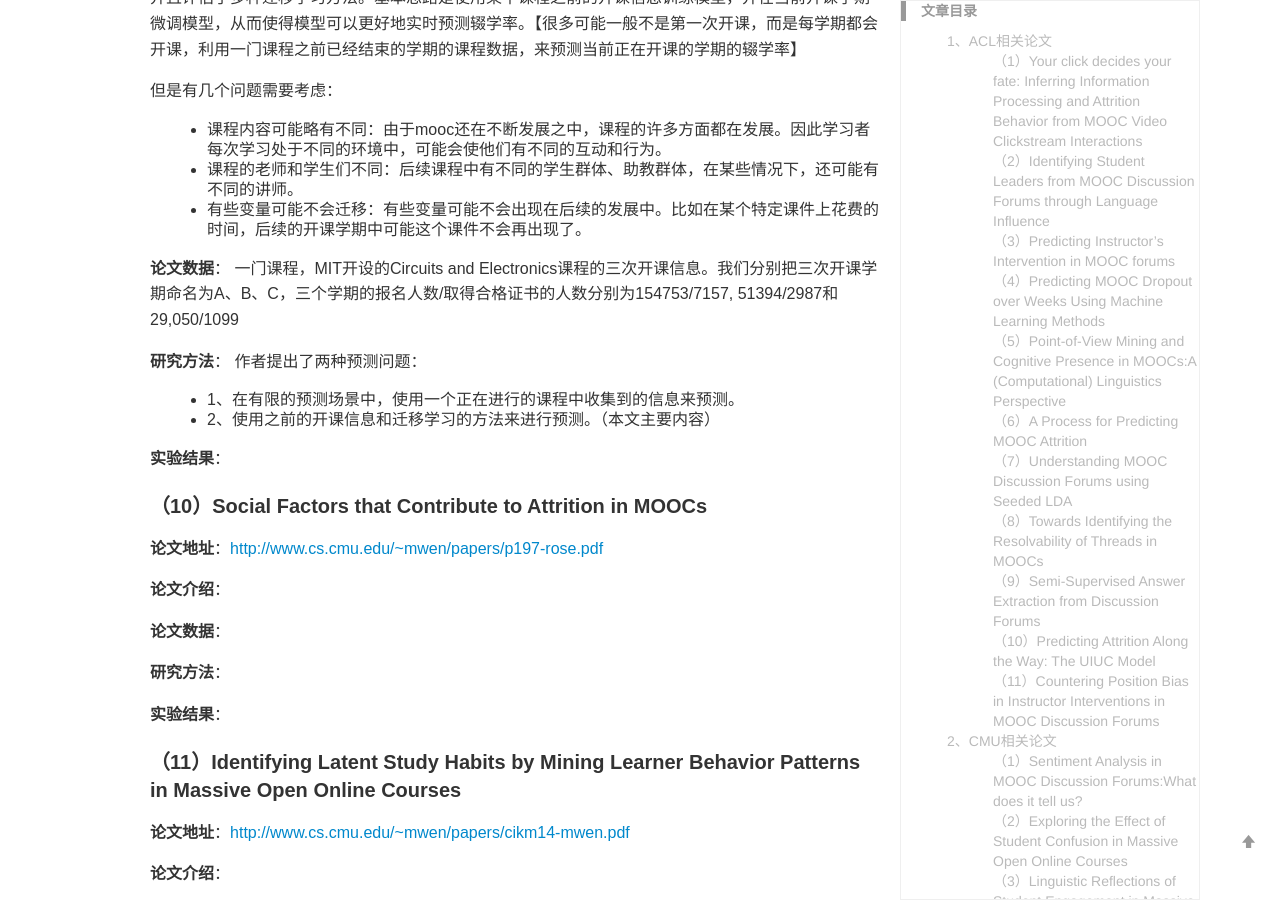
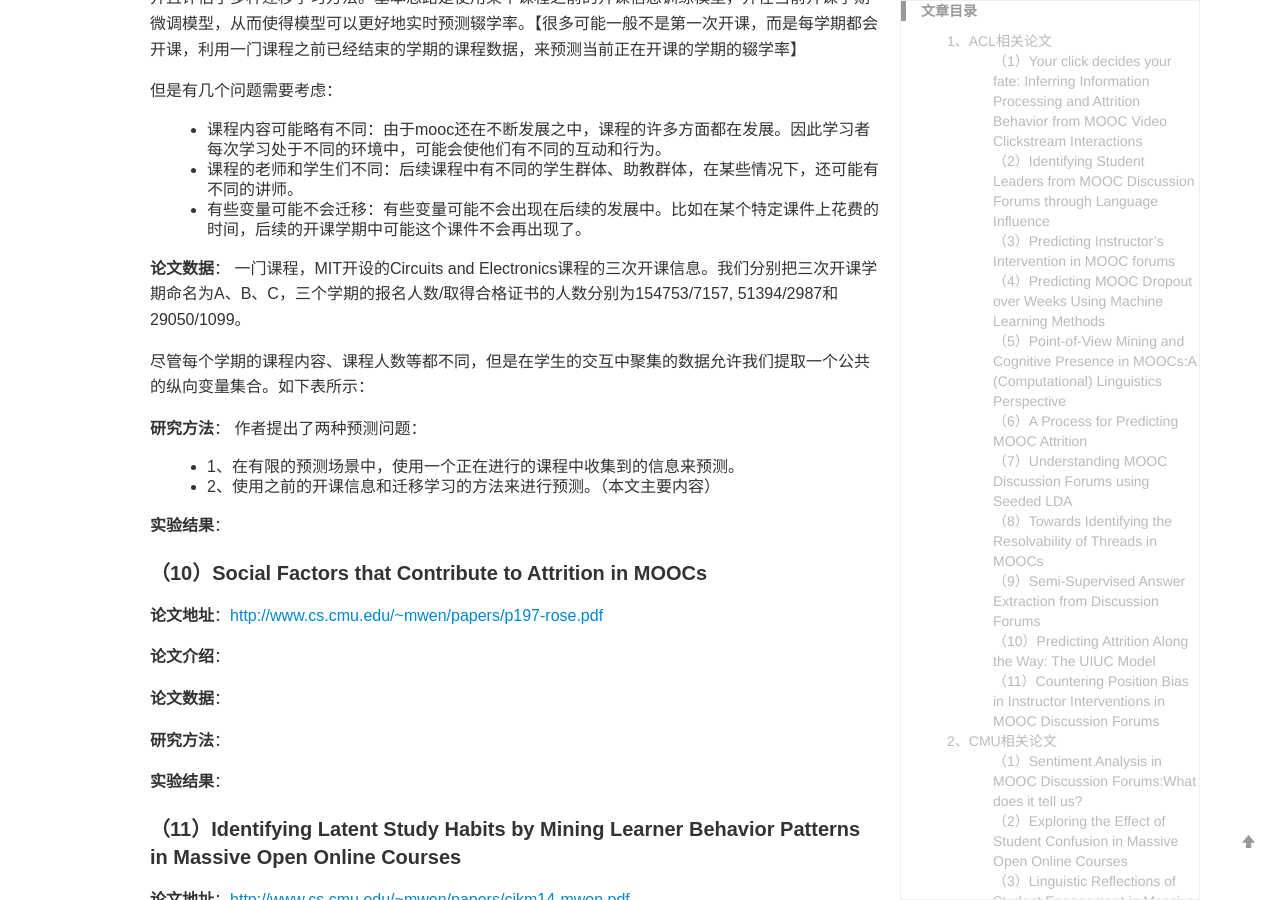
Before and after one commit to yuanmingchen/yuanmingchen.github.io, a Jekyll site: the page built from _posts/2019-04-19-online course nlp paper survey 2.md, in a window 1280 px wide and 900 px high, scrolled down 14533 px. Built offline with Jekyll 4.4.1, drawn with Linux system fonts in a browser that asks for light colours; formulas are drawn with MathJax 3; comment, search, counter and statistics services are not loaded.

Commit message:
Updates _posts/2019-04-19-online course nlp paper survey 2.md
Auto commit by GitBook Editor

```diff
--- a/_posts/2019-04-19-online course nlp paper survey 2.md
+++ b/_posts/2019-04-19-online course nlp paper survey 2.md
@@ -425,7 +425,11 @@ Python编程课程论坛，将论坛集限制为集中于讨论课程内容的
 
 
 **论文数据**：
-一门课程，MIT开设的Circuits and Electronics课程的三次开课信息。我们分别把三次开课学期命名为A、B、C，三个学期的报名人数/取得合格证书的人数分别为154753/7157, 51394/2987和29,050/1099
+一门课程，MIT开设的Circuits and Electronics课程的三次开课信息。我们分别把三次开课学期命名为A、B、C，三个学期的报名人数/取得合格证书的人数分别为154753/7157, 51394/2987和29050/1099。
+
+尽管每个学期的课程内容、课程人数等都不同，但是在学生的交互中聚集的数据允许我们提取一个公共的纵向变量集合。如下表所示：
+
+
 
 **研究方法**：
 作者提出了两种预测问题：
```
